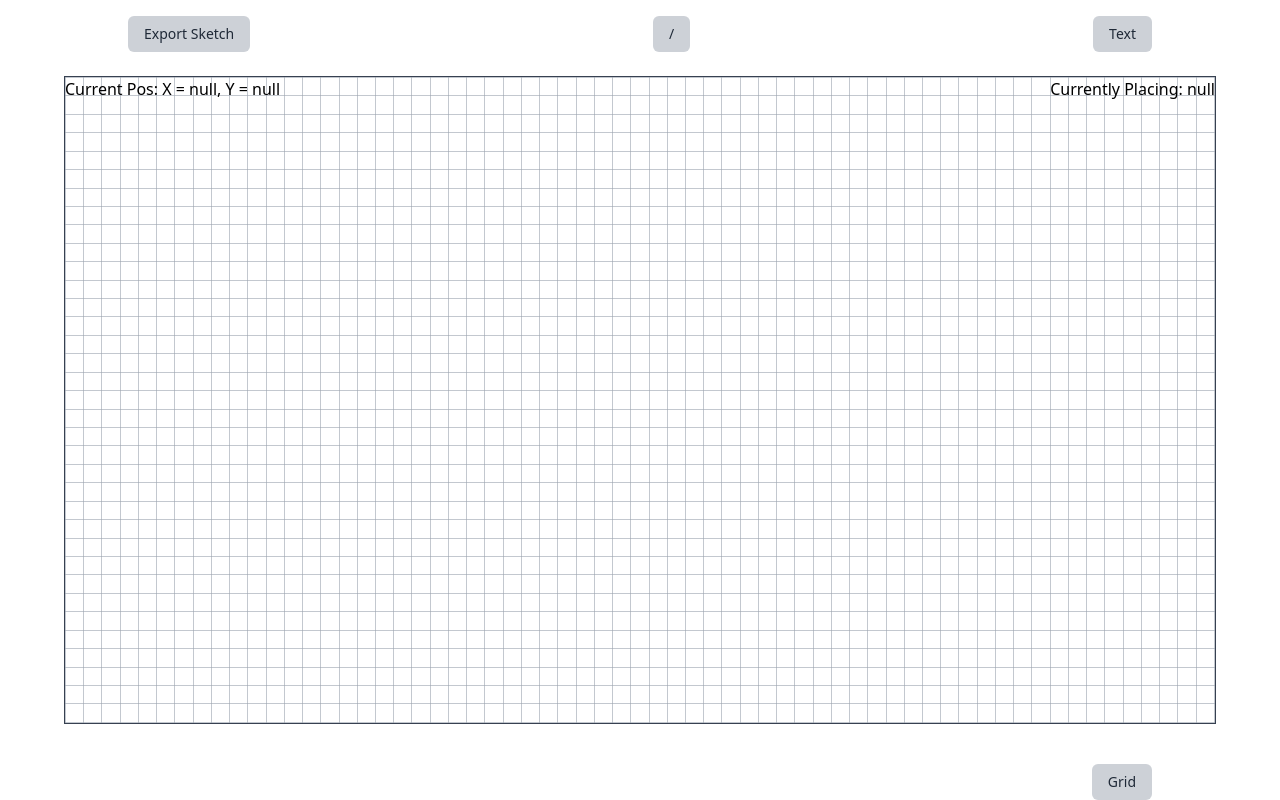
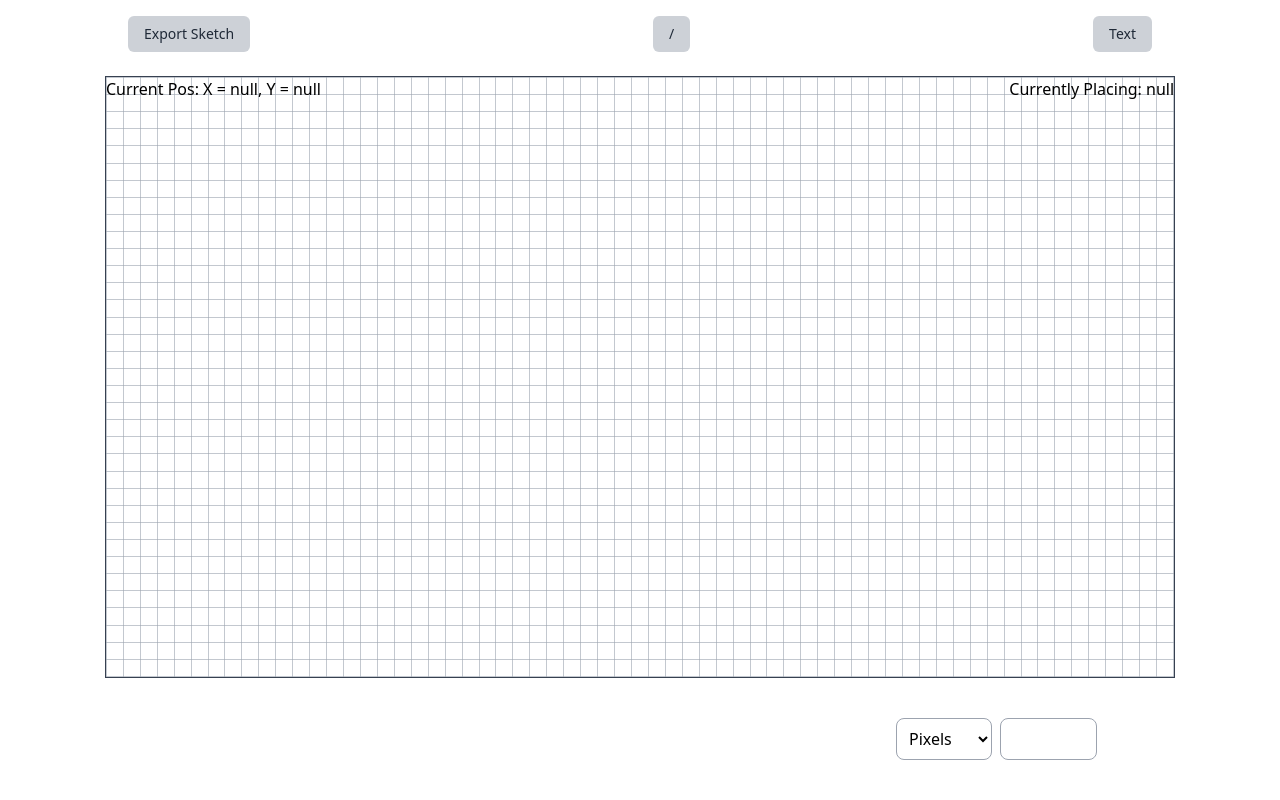
Before and after one commit to CristiMacovei/sketching-interface, a Next.js app: page / in a window 1280 px wide. Built offline with nearby package versions, Linux system fonts and the light colour scheme.

Commit message:
added units

```diff
--- a/components/Canvas.jsx
+++ b/components/Canvas.jsx
@@ -5,6 +5,8 @@ import Line from './Line';
 export default function Canvas(props) {
   const [sCanvasLeft, setCanvasLeft] = useState(null);
   const [sCanvasTop, setCanvasTop] = useState(null);
+
+  const [sCanvasWidth, setCanvasWidth] = useState(null);
 
   const [sMouseX, setMouseX] = useState(null);
   const [sMouseY, setMouseY] = useState(null);
@@ -18,6 +20,8 @@ export default function Canvas(props) {
 
     setCanvasLeft(Math.round(boundingRect.left));
     setCanvasTop(Math.round(boundingRect.top));
+
+    setCanvasWidth(Math.round(boundingRect.width));
   }, []);
 
   function snapToPoint(x, y, pointSet, maxDelta = 10) {
@@ -63,12 +67,6 @@ export default function Canvas(props) {
 
     setMouseX(instantX);
     setMouseY(instantY);
-
-    console.log(`Trying to snap from ${sMouseX}, ${sMouseY}`);
-    console.log(
-      `To ${props.sSavedPoints.map((point) => `${point.x}, ${point.y}`)}`
-    );
-    console.log(`Closest point is ${closestPoint?.x}, ${closestPoint?.y}`);
 
     // save cached line if we're selecting the second point
     if (props.sSelecting === 'line-second-point') {
@@ -298,6 +296,11 @@ export default function Canvas(props) {
               first={line.first}
               second={line.second}
               fChangeSavedPointData={changeSavedPointData}
+              // grid units
+              sGridSize={props.sGridSize}
+              sGridDimension={props.sGridDimension}
+              sGridUnit={props.sGridUnit}
+              sCanvasWidth={sCanvasWidth}
             />
           );
         })}
@@ -323,6 +326,11 @@ export default function Canvas(props) {
               first={line.first}
               second={line.second}
               fChangeSavedPointData={changeSavedPointData}
+              // grid units
+              sGridSize={props.sGridSize}
+              sGridDimension={props.sGridDimension}
+              sGridUnit={props.sGridUnit}
+              sCanvasWidth={sCanvasWidth}
             />
           );
         })}
--- a/components/FooterToolbar.jsx
+++ b/components/FooterToolbar.jsx
@@ -1,14 +1,17 @@
 import React from 'react';
 
-import Button from './Button';
+import GridSizeInput from './GridSizeInput';
 
-export default function FooterToolbar() {
+export default function FooterToolbar(props) {
   return (
     <div className='flex items-center justify-end w-4/5 mx-auto mt-10'>
       {/* right */}
-      <div>
-        <Button text='Grid' />
-      </div>
+      <GridSizeInput
+        sGridDimension={props.sGridDimension}
+        setGridDimension={props.setGridDimension}
+        sGridUnit={props.sGridUnit}
+        setGridUnit={props.setGridUnit}
+      />
     </div>
   );
 }
--- /dev/null
+++ b/components/GridSizeInput.jsx
@@ -0,0 +1,78 @@
+import { useEffect, useRef } from 'react';
+
+export default function GridSizeInput(props) {
+  const rDimensionInput = useRef(null);
+  const rUnitSelect = useRef(null);
+
+  useEffect(() => {
+    const dimensionInput = rDimensionInput.current;
+    if (dimensionInput && props.sGridDimension) {
+      dimensionInput.value = props.sGridDimension;
+    }
+
+    const unitSelect = rUnitSelect.current;
+    if (
+      unitSelect &&
+      (props.sGridUnit === 'px' ||
+        props.sGridUnit === 'm' ||
+        props.sGridUnit === 'm')
+    ) {
+      unitSelect.value = props.sGridUnit;
+    }
+  }, [props.sGridDimension, props.sGridUnit]);
+
+  useEffect(() => {
+    const dimensionInput = rDimensionInput.current;
+    if (
+      dimensionInput &&
+      props.sGridUnit !== 'px' &&
+      (dimensionInput.value === '' || dimensionInput.value === 0)
+    ) {
+      dimensionInput.value = 1;
+      props.setGridDimension(1);
+    }
+  });
+
+  function handleDimensionInputChange(evt) {
+    const dimensionInput = rDimensionInput.current;
+    if (dimensionInput) {
+      props.setGridDimension(dimensionInput.value);
+    }
+
+    console.log('handleDimensionInputChange', dimensionInput.value);
+  }
+
+  function handleUnitSelectChange(evt) {
+    const unitSelect = rUnitSelect.current;
+    if (unitSelect) {
+      props.setGridUnit(unitSelect.value);
+    }
+
+    console.log('handleUnitSelectChange', unitSelect.value);
+  }
+
+  return (
+    <div className='flex items-center justify-start w-1/4 mb-10'>
+      <select
+        className='w-2/5 p-2 mr-2 bg-white border border-gray-400 rounded-lg outline-none '
+        ref={rUnitSelect}
+        onChange={handleUnitSelectChange}
+      >
+        <option value='px'>Pixels</option>
+        <option value='m'>Meters</option>
+        <option value='ft'>Feet</option>
+      </select>
+
+      <input
+        type='number'
+        className={`w-2/5 p-2 mr-2 bg-white border border-gray-400 rounded-lg outline-none`}
+        ref={rDimensionInput}
+        onChange={handleDimensionInputChange}
+        disabled={props.sGridUnit === 'px'}
+      />
+      <span className='w-1/5'>
+        {props.sGridUnit === 'px' ? '' : `${props.sGridUnit} / cell`}
+      </span>
+    </div>
+  );
+}
--- a/components/Line.jsx
+++ b/components/Line.jsx
@@ -1,7 +1,8 @@
-import { useEffect, useState, useRef } from 'react';
+import { useEffect, useState, useRef, useCallback } from 'react';
 
 export default function Line(props) {
   const [sLength, setLength] = useState(0);
+  const [sUnitLength, setUnitLength] = useState(0);
   const [sAngle, setAngle] = useState(0);
 
   const [sIsLengthInputVisible, setIsLengthInputVisible] = useState(false);
@@ -10,36 +11,80 @@ export default function Line(props) {
   const refLengthInput = useRef(null);
   const refAngleInput = useRef(null);
 
+  const pixelsToUnits = useCallback(
+    (lengthInPixels) => {
+      return props.sGridUnit === 'px'
+        ? lengthInPixels
+        : (lengthInPixels / (props.sCanvasWidth / props.sGridSize)) *
+            props.sGridDimension;
+    },
+    [props.sGridUnit, props.sCanvasWidth, props.sGridSize, props.sGridDimension]
+  );
+
+  const unitsToPixels = useCallback(
+    (lengthInUnits) => {
+      return props.sGridUnit === 'px'
+        ? lengthInUnits
+        : (lengthInUnits / props.sGridDimension) *
+            (props.sCanvasWidth / props.sGridSize);
+    },
+    [props.sGridUnit, props.sCanvasWidth, props.sGridSize, props.sGridDimension]
+  );
+
   useEffect(() => {
+    console.log(`Changed first: (x: ${props.first.x}, y: ${props.first.y})`);
+    console.log(`Changed second: (x: ${props.second.x}, y: ${props.second.y})`);
     const xDelta = props.second.x - props.first.x;
     const yDelta = props.second.y - props.first.y;
 
-    const lengthInPixels = Math.round(
-      Math.sqrt(xDelta * xDelta + yDelta * yDelta)
-    );
+    const lengthInPixels = Math.sqrt(xDelta * xDelta + yDelta * yDelta);
 
     const angleDeg = (Math.atan2(yDelta, xDelta) * 180) / Math.PI;
 
+    const lengthInUnits = pixelsToUnits(lengthInPixels);
+
     setLength(lengthInPixels);
+    setUnitLength(lengthInUnits);
     setAngle(angleDeg);
+  }, [props.first, props.second, pixelsToUnits]);
 
-    refLengthInput.current.value = lengthInPixels;
-    refAngleInput.current.value = Math.round(angleDeg * 100) / 100;
-  }, [props.first, props.second]);
+  useEffect(() => {
+    refLengthInput.current.value = sUnitLength.toFixed(2);
+    refAngleInput.current.value = sAngle.toFixed(2);
+  }, [sUnitLength, sAngle]);
 
-  function handleLengthChange(evt) {
-    const newLength = evt.target.value;
+  function handleLengthBlur(evt) {
+    const newLength = parseFloat(evt.target.value);
+    if (isNaN(newLength)) {
+      return;
+    }
+
+    console.log(
+      `New length: ${newLength} ${props.sGridUnit} @ ${props.sGridDimension} / cell`
+    );
+
+    const newLengthInPixels = unitsToPixels(newLength);
+
+    console.log(`New length: ${newLengthInPixels} pixels`);
 
     const newSecondX =
-      props.first.x + Math.cos((sAngle * Math.PI) / 180) * newLength;
+      props.first.x + Math.cos((sAngle * Math.PI) / 180) * newLengthInPixels;
     const newSecondY =
-      props.first.y + Math.sin((sAngle * Math.PI) / 180) * newLength;
+      props.first.y + Math.sin((sAngle * Math.PI) / 180) * newLengthInPixels;
+
+    console.log(`Old first: (x: ${props.first.x}, y: ${props.first.y})`);
+    console.log(`New second: (x: ${newSecondX}, y: ${newSecondY})`);
 
     props.fChangeSavedPointData(props.second.name, newSecondX, newSecondY);
+
+    setIsLengthInputVisible(false);
   }
 
-  function handleAngleChange(evt) {
-    const newAngle = evt.target.value;
+  function handleAngleBlur(evt) {
+    const newAngle = parseFloat(evt.target.value);
+    if (isNaN(newAngle)) {
+      return;
+    }
 
     const newSecondX =
       props.first.x + Math.cos((newAngle * Math.PI) / 180) * sLength;
@@ -47,6 +92,8 @@ export default function Line(props) {
       props.first.y + Math.sin((newAngle * Math.PI) / 180) * sLength;
 
     props.fChangeSavedPointData(props.second.name, newSecondX, newSecondY);
+
+    setIsAngleInputVisible(false);
   }
 
   //* autofocus inputs
@@ -83,14 +130,14 @@ export default function Line(props) {
           className='relative'
           onClick={() => setIsLengthInputVisible(true)}
         >
-          {sLength} px
+          {sUnitLength.toFixed(2)} {props.sGridUnit}
           <input
-            onBlur={() => setIsLengthInputVisible(false)}
-            type='number'
+            // onBlur={() => setIsLengthInputVisible(false)}
+            type='text'
             step={1}
             className='absolute bottom-0 left-0 w-20 bg-gray-100 outline-none caret-black'
             ref={refLengthInput}
-            onChange={handleLengthChange}
+            onBlur={handleLengthBlur}
             style={{
               display: sIsLengthInputVisible ? 'block' : 'none',
               maxWidth: '200%'
@@ -115,12 +162,11 @@ export default function Line(props) {
         >
           {sAngle.toFixed(2)} deg
           <input
-            onBlur={() => setIsAngleInputVisible(false)}
-            type='number'
+            type='text'
             step={1}
             className='absolute bottom-0 left-0 w-20 bg-gray-100 outline-none caret-black'
             ref={refAngleInput}
-            onChange={handleAngleChange}
+            onBlur={handleAngleBlur}
             style={{
               display: sIsAngleInputVisible ? 'block' : 'none',
               maxWidth: '200%'
--- a/pages/index.jsx
+++ b/pages/index.jsx
@@ -1,7 +1,6 @@
 import { useState } from 'react';
 
 import HeaderToolbar from '../components/HeaderToolbar';
-import Button from '../components/Button';
 
 import Canvas from '../components/Canvas';
 
@@ -21,6 +20,9 @@ export default function Home() {
 
   const [sSavedPoints, setSavedPoints] = useState([]);
   const [sSavedLines, setSavedLines] = useState([]);
+
+  const [sGridDimension, setGridDimension] = useState(null);
+  const [sGridUnit, setGridUnit] = useState('px');
 
   return (
     <div className='flex flex-col w-screen h-screen pt-4'>
@@ -44,9 +46,20 @@ export default function Home() {
         // cached lines & setter
         sCachedLines={sCachedLines}
         fSetCachedLines={setCachedLines}
+        // grid dimensions & setters
+        sGridDimension={sGridDimension}
+        setGridDimension={setGridDimension}
+        sGridUnit={sGridUnit}
+        setGridUnit={setGridUnit}
       />
 
-      <FooterToolbar />
+      <FooterToolbar
+        // grid dimensions
+        sGridDimension={sGridDimension}
+        setGridDimension={setGridDimension}
+        sGridUnit={sGridUnit}
+        setGridUnit={setGridUnit}
+      />
     </div>
   );
 }
```
